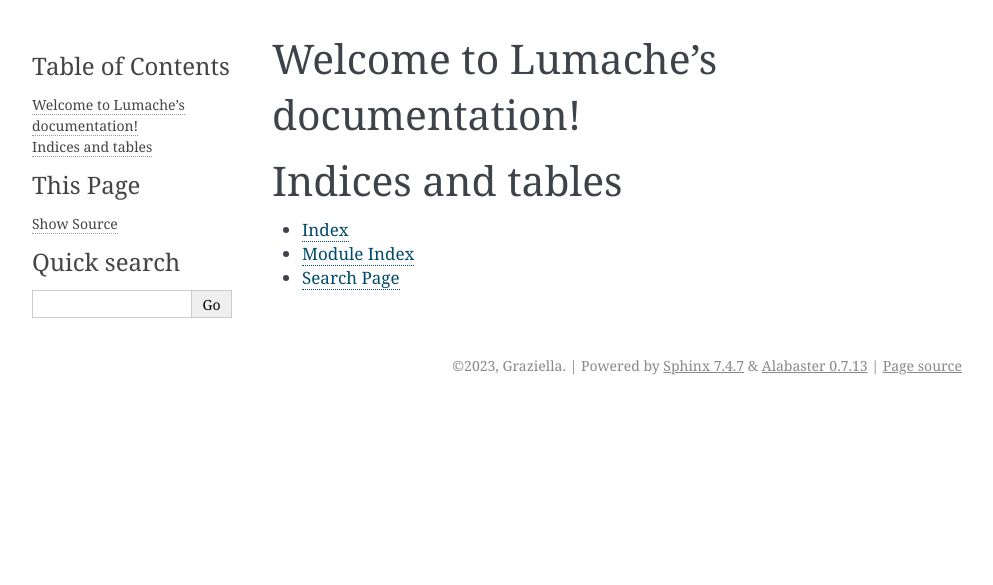
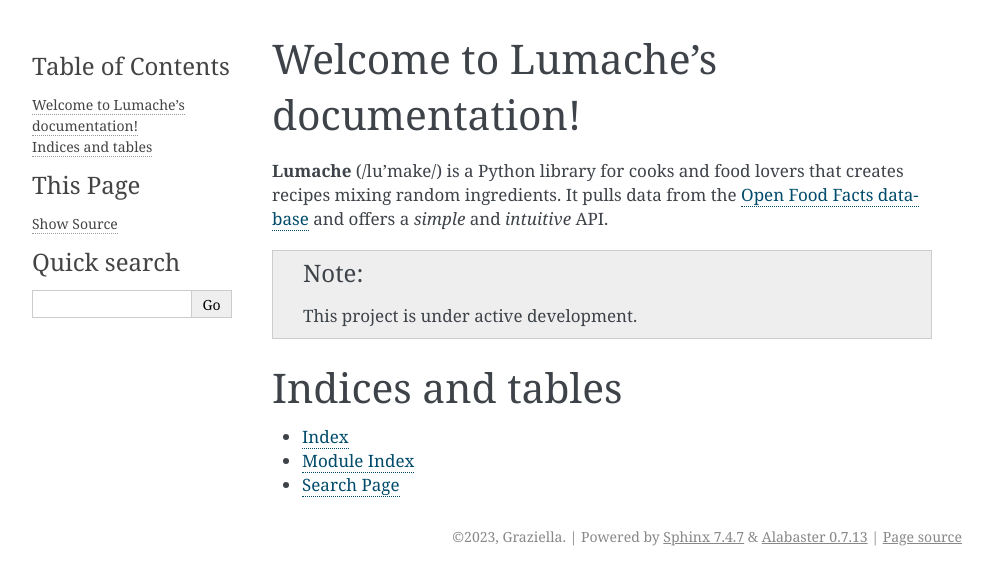
Before and after one commit to fyliu/sphinx-example, a Sphinx documentation site: the page built from docs/source/index.rst, in a window 1280 px wide. Shown: the top 585 px of the page, without its empty margins (148-1141 px from the left). Built offline with Sphinx 7.4.7, drawn with Linux system fonts in a browser that asks for light colours.

Commit message:
Add some text and markup
Render the new content
cd docs
make html

```diff
--- a/docs/source/index.rst
+++ b/docs/source/index.rst
@@ -5,6 +5,15 @@
 
 Welcome to Lumache's documentation!
 ===================================
+
+**Lumache** (/lu'make/) is a Python library for cooks and food lovers that
+creates recipes mixing random ingredients.  It pulls data from the `Open Food
+Facts database <https://world.openfoodfacts.org/>`_ and offers a *simple* and
+*intuitive* API.
+
+.. note::
+
+   This project is under active development.
 
 .. toctree::
    :maxdepth: 2
```
